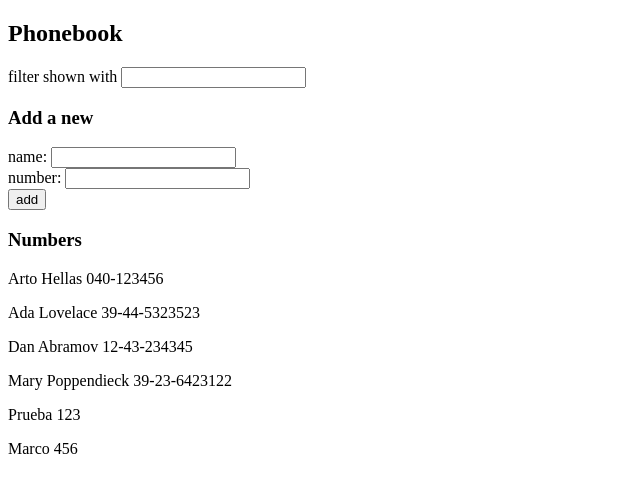
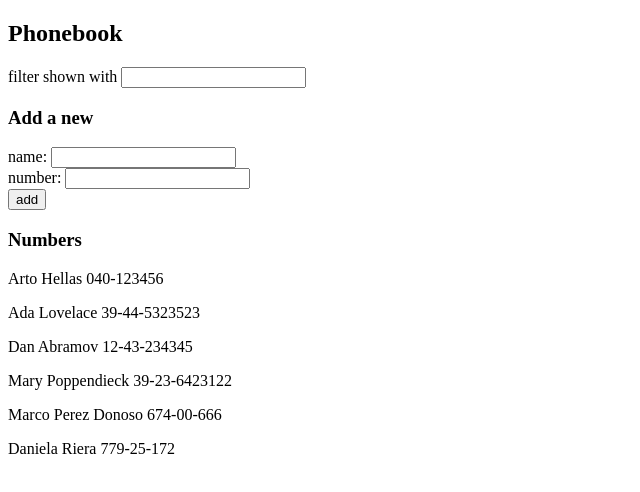
Before and after one commit to marcopdonoso/FullStackOpen, a React (Create React App) app in the folder part2/phonebook/: page / in a window 1280 px wide. Shown: the top 492 px of the page, without its empty margins (0-640 px from the left). Built offline with nearby package versions, Linux system fonts and the light colour scheme; data requests are answered from the project's data file.

Commit message:
exercise 2.16

```diff
--- a/part2/phonebook/db.json
+++ b/part2/phonebook/db.json
@@ -21,13 +21,13 @@
       "id": 4
     },
     {
-      "name": "Prueba",
-      "number": "123",
+      "name": "Marco Perez Donoso",
+      "number": "674-00-666",
       "id": 5
     },
     {
-      "name": "Marco",
-      "number": "456",
+      "name": "Daniela Riera",
+      "number": "779-25-172",
       "id": 6
     }
   ]
--- a/part2/phonebook/src/App.js
+++ b/part2/phonebook/src/App.js
@@ -2,7 +2,7 @@ import React, { useEffect, useState } from "react";
 import Number from "./components/Number";
 import Filter from "./components/Filter";
 import PersonForm from "./components/PersonForm";
-import axios from "axios";
+import personService from "./services/persons";
 
 const App = () => {
   const [persons, setPersons] = useState([]);
@@ -11,11 +11,7 @@ const App = () => {
   const [searchEntry, setSearchEntry] = useState("");
 
   useEffect(() => {
-    console.log("effect");
-    axios.get("http://localhost:3001/persons").then((response) => {
-      console.log("promise fulfilled");
-      setPersons(response.data);
-    });
+    personService.getAll().then((initialPersons) => setPersons(initialPersons));
   }, []);
 
   const personsToShow =
@@ -46,13 +42,11 @@ const App = () => {
     };
     persons.some((person) => person.name === newPerson.name)
       ? alert(`${newPerson.name} is already added to phonebook`)
-      : axios
-          .post("http://localhost:3001/persons", newPerson)
-          .then((response) => {
-            setPersons(persons.concat(response.data));
-            setNewName("");
-            setNewNumber("");
-          });
+      : personService.create(newPerson).then((createdPerson) => {
+          setPersons(persons.concat(createdPerson));
+          setNewName("");
+          setNewNumber("");
+        });
   };
 
   return (
--- /dev/null
+++ b/part2/phonebook/src/services/persons.js
@@ -0,0 +1,17 @@
+import axios from "axios";
+
+const baseUrl = "http://localhost:3001/persons";
+
+const getAll = () => {
+  const request = axios.get(baseUrl);
+
+  return request.then((response) => response.data);
+};
+
+const create = (newPerson) => {
+  const request = axios.post(baseUrl, newPerson);
+
+  return request.then((response) => response.data);
+};
+
+export default { getAll, create };
```
